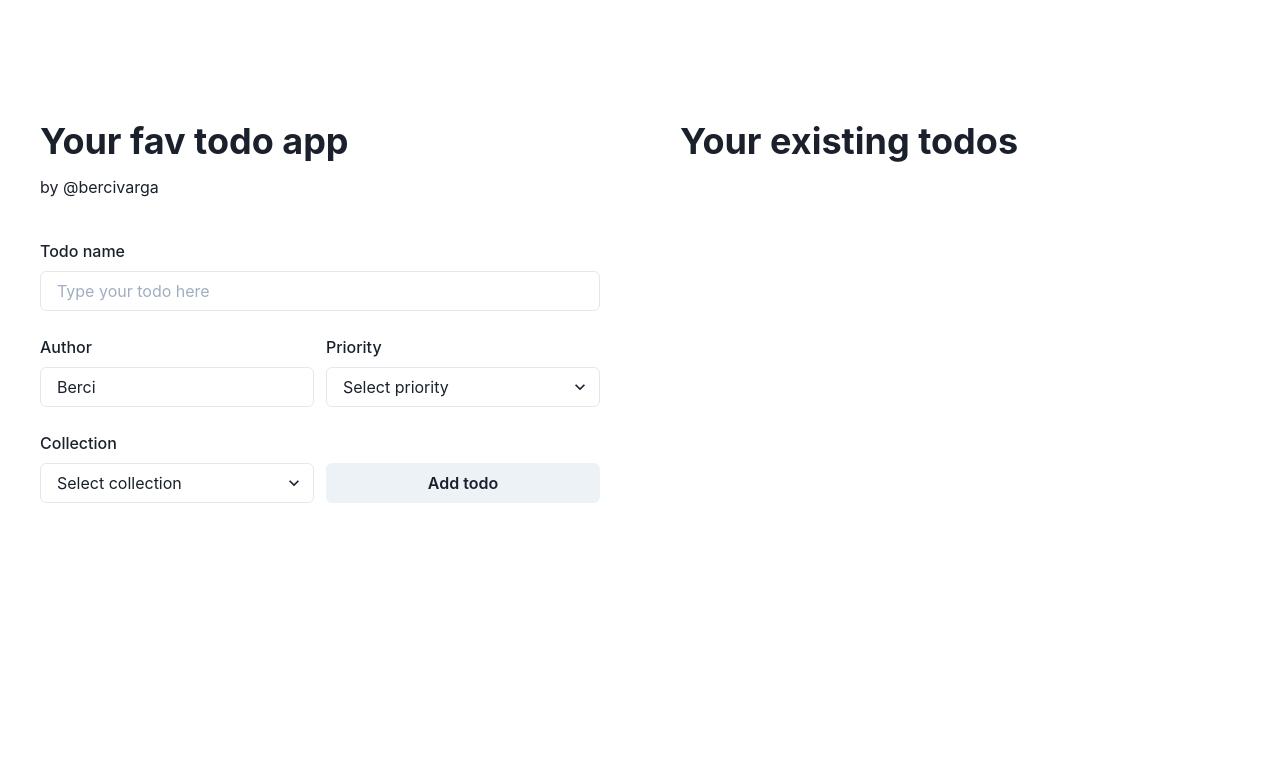
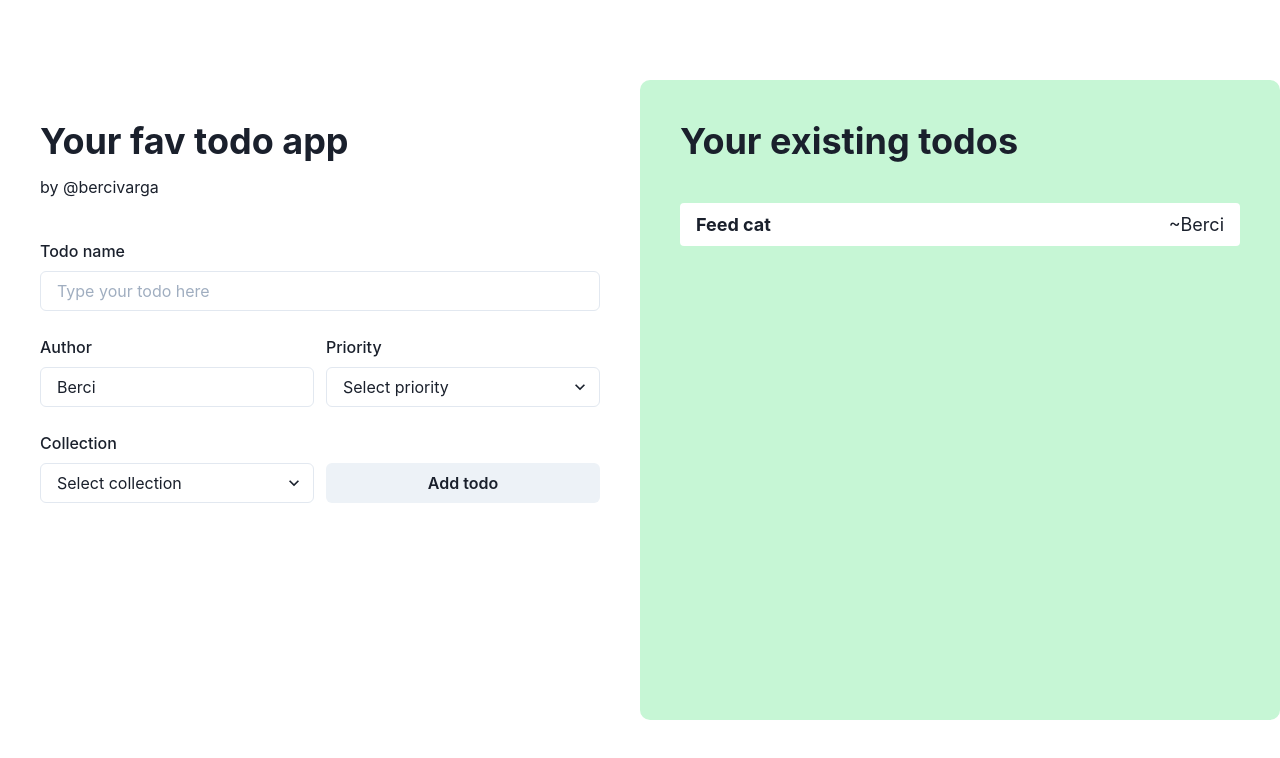
Before and after one commit to bercivarga/todo-poc, a React (Create React App) app: page / in a window 1280 px wide. Shown: the top 758 px of the page. Built offline with nearby package versions, Linux system fonts and the light colour scheme.

Commit message:
expand todolist

```diff
--- a/package.json
+++ b/package.json
@@ -18,6 +18,7 @@
     "react-dom": "^17.0.2",
     "react-scripts": "5.0.0",
     "typescript": "^4.5.5",
+    "uuid": "^8.3.2",
     "web-vitals": "^2.1.4"
   },
   "scripts": {
@@ -43,5 +44,8 @@
       "last 1 firefox version",
       "last 1 safari version"
     ]
+  },
+  "devDependencies": {
+    "@types/uuid": "^8.3.4"
   }
 }
--- a/src/components/TodoCreator.tsx
+++ b/src/components/TodoCreator.tsx
@@ -10,20 +10,9 @@ import {
   Select,
   Button,
   VStack,
-  useBreakpointValue,
+  useBreakpointValue, Link,
 } from "@chakra-ui/react";
-
-enum Priority {
-  low,
-  medium,
-  high
-}
-
-enum Collection {
-  personal,
-  work,
-  other
-}
+import {Priority, Collection} from "../enums";
 
 export default function TodoCreator(): JSX.Element {
   const colSpan = useBreakpointValue({base: 2, md: 1})
@@ -32,7 +21,7 @@ export default function TodoCreator(): JSX.Element {
     <VStack w="full" h="full" p={10} spacing={10} alignItems="flex-start">
       <VStack spacing={3} alignItems={'flex-start'}>
         <Heading variant={'h1'}>Your fav todo app</Heading>
-        <Text>by @bercivarga</Text>
+        <Text>by <Link href={'https://github.com/bercivarga'} target={'_blank'}>@bercivarga</Link></Text>
       </VStack>
       <SimpleGrid columns={2} columnGap={3} rowGap={6}>
         <GridItem colSpan={2}>
@@ -61,9 +50,9 @@ export default function TodoCreator(): JSX.Element {
           <FormControl>
             <FormLabel>Collection</FormLabel>
             <Select placeholder={'Select collection'} >
-              <option value={Collection.personal}>Personal</option>
-              <option value={Collection.work}>Work</option>
-              <option value={Collection.other}>Other</option>
+              <option value={Collection.personal}>🙆 Personal</option>
+              <option value={Collection.work}>🧑‍💻 Work</option>
+              <option value={Collection.other}>🦧 Other</option>
             </Select>
           </FormControl>
         </GridItem>
--- a/src/components/TodoList.tsx
+++ b/src/components/TodoList.tsx
@@ -1,10 +1,21 @@
 import React from 'react'
-import { Heading, VStack } from "@chakra-ui/react";
+import { Flex, Heading, Text, ListItem, UnorderedList, VStack } from "@chakra-ui/react";
+import db from '../db' // TODO remove after redux is added
 
 export default function TodoList(): JSX.Element {
   return (
-      <VStack w="full" h="full" p={10} spacing={10} alignItems="flex-start">
-        <Heading>Your existing todos</Heading>
+      <VStack w="full" h="full" p={10} spacing={10} alignItems="flex-start" bg={'green.100'} borderRadius={10}>
+        <Heading as={'h2'}>Your existing todos</Heading>
+        <UnorderedList styleType={'none'} w={'full'}>
+          {db.todos.map(todo => (
+            <ListItem key={todo.id}>
+              <Flex direction={'row'} justifyContent={'space-between'} p={'8px 16px'} bg={'white'} borderRadius={4}>
+                <Text fontSize='lg' fontWeight={'bold'}>{todo.name}</Text>
+                <Text fontSize='lg'>~{todo.author}</Text>
+              </Flex>
+            </ListItem>
+          ))}
+        </UnorderedList>
       </VStack>
   )
 }
--- /dev/null
+++ b/src/db/TodoClass.ts
@@ -0,0 +1,25 @@
+import { Collection, Priority } from "../enums";
+
+export interface ITodo {
+  id: string;
+  name: string;
+  author: string;
+  priority: Priority;
+  collection: Collection;
+}
+
+export class Todo implements ITodo {
+  id;
+  name;
+  author;
+  priority;
+  collection;
+
+  constructor(id: string, name: string, author: string, priority: Priority, collection: Collection) {
+    this.id = id;
+    this.name = name;
+    this.author = author;
+    this.priority = priority;
+    this.collection = collection;
+  }
+}
--- /dev/null
+++ b/src/db/index.ts
@@ -0,0 +1,15 @@
+import { v4 as uuidv4 } from 'uuid';
+import {Todo} from './TodoClass'
+import { Collection, Priority } from "../enums";
+
+const db = {
+  user: {
+    name: 'Berci',
+    avatar: 'https://avatars.githubusercontent.com/u/65171545?v=4',
+  },
+  todos: [
+    new Todo(uuidv4(), 'Feed cat', 'Berci', Priority.high, Collection.personal)
+  ]
+}
+
+export default db
--- /dev/null
+++ b/src/enums/index.ts
@@ -0,0 +1 @@
+export * from './todoEnums'
--- /dev/null
+++ b/src/enums/todoEnums.ts
@@ -0,0 +1,11 @@
+export enum Priority {
+  low,
+  medium,
+  high
+}
+
+export enum Collection {
+  personal,
+  work,
+  other
+}
```
Also changed, not shown: 1 other file (tests, documents, lock files or other folders).
